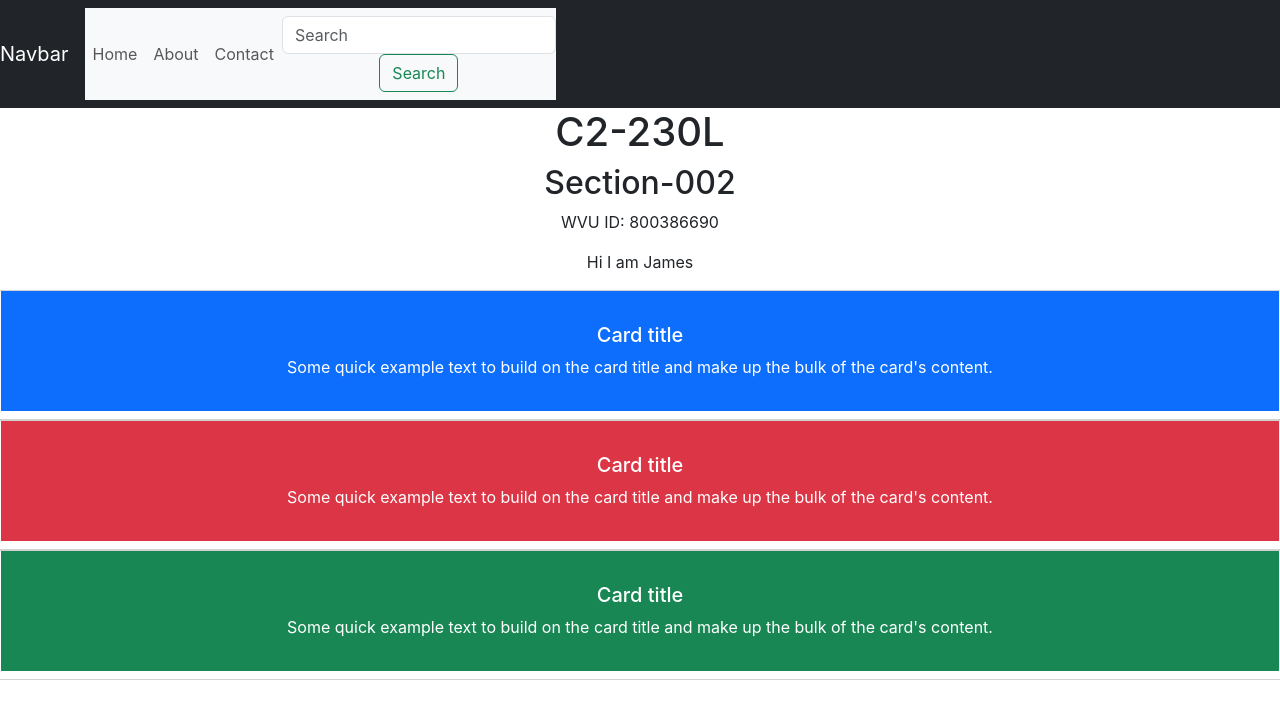
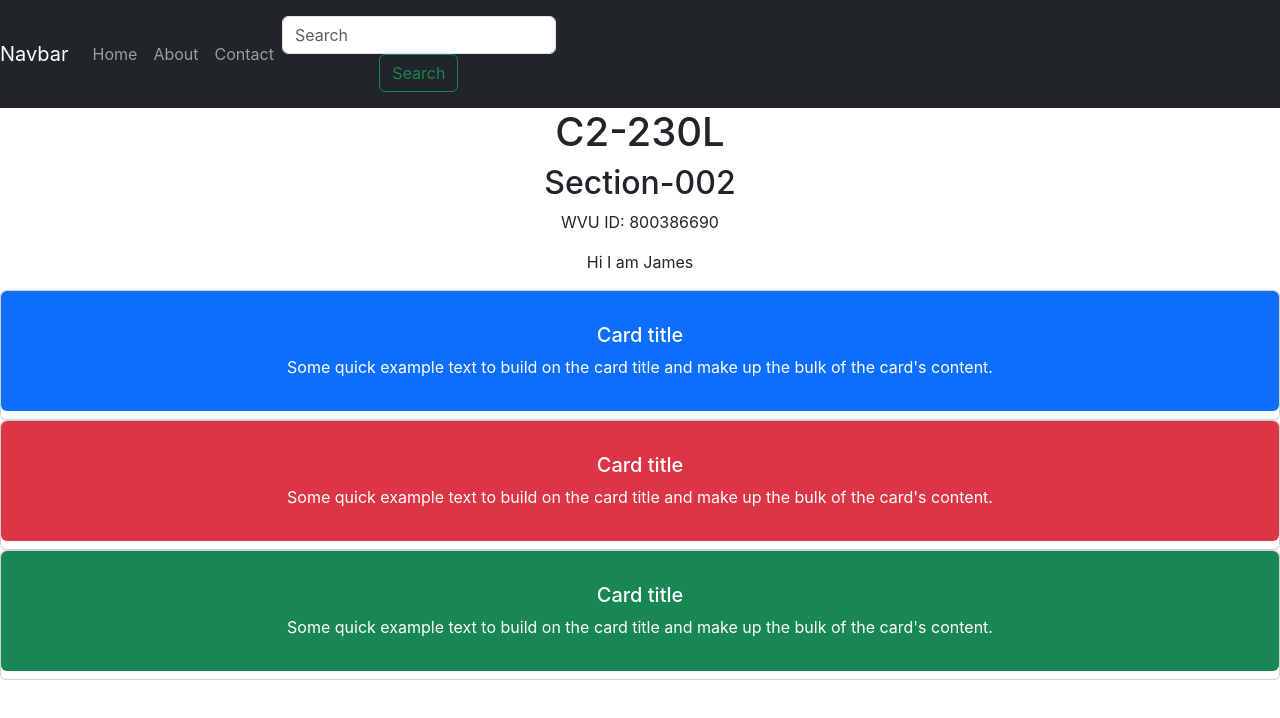
Before and after one commit to Jimbabwe10/Lab, a React (Create React App) app: page / in a window 1280 px wide. Shown: the top 718 px of the page. Built offline with nearby package versions, Linux system fonts and the light colour scheme; the HTML template or start-up script is replaced by a standard one.

Commit message:
Update Components

```diff
--- a/src/Card.js
+++ b/src/Card.js
@@ -3,9 +3,9 @@ import { Card } from 'react-bootstrap';
 
 const CustomCards = () => {
     return (
-        <div class="row">
+        <div class="column">
             <Card>
-                <div class="p-3 mb-2 bg-primary text-white">
+                <div class="p-3 mb-2 bg-primary text-white rounded">
                 <Card.Body>
                     <Card.Title>Card title</Card.Title>
                     <Card.Text>
@@ -15,7 +15,7 @@ const CustomCards = () => {
                 </div>
             </Card>
             <Card>
-                <div class="p-3 mb-2 bg-danger text-white">
+                <div class="p-3 mb-2 bg-danger text-white rounded">
                 <Card.Body>
                     <Card.Title>Card title</Card.Title>
                     <Card.Text>
@@ -25,7 +25,7 @@ const CustomCards = () => {
                 </div>
             </Card>
             <Card>
-                <div class="p-3 mb-2 bg-success text-white">
+                <div class="p-3 mb-2 bg-success text-white rounded">
                 <Card.Body>
                     <Card.Title>Card title</Card.Title>
                     <Card.Text>
--- a/src/Navbar.js
+++ b/src/Navbar.js
@@ -5,7 +5,7 @@ const CustomNavbar = () => {
     return (
         <Navbar bg="dark" variant="dark">
             <Navbar.Brand href="#home">Navbar</Navbar.Brand>
-            <Nav className="navbar navbar-light bg-light justify-content-between">
+            <Nav className="navbar navbar-dark bg-dark justify-content-between">
                 <Nav.Link href="#home">Home</Nav.Link>
                 <Nav.Link href="#About">About</Nav.Link>
                 <Nav.Link href="#Contact">Contact</Nav.Link>
```
